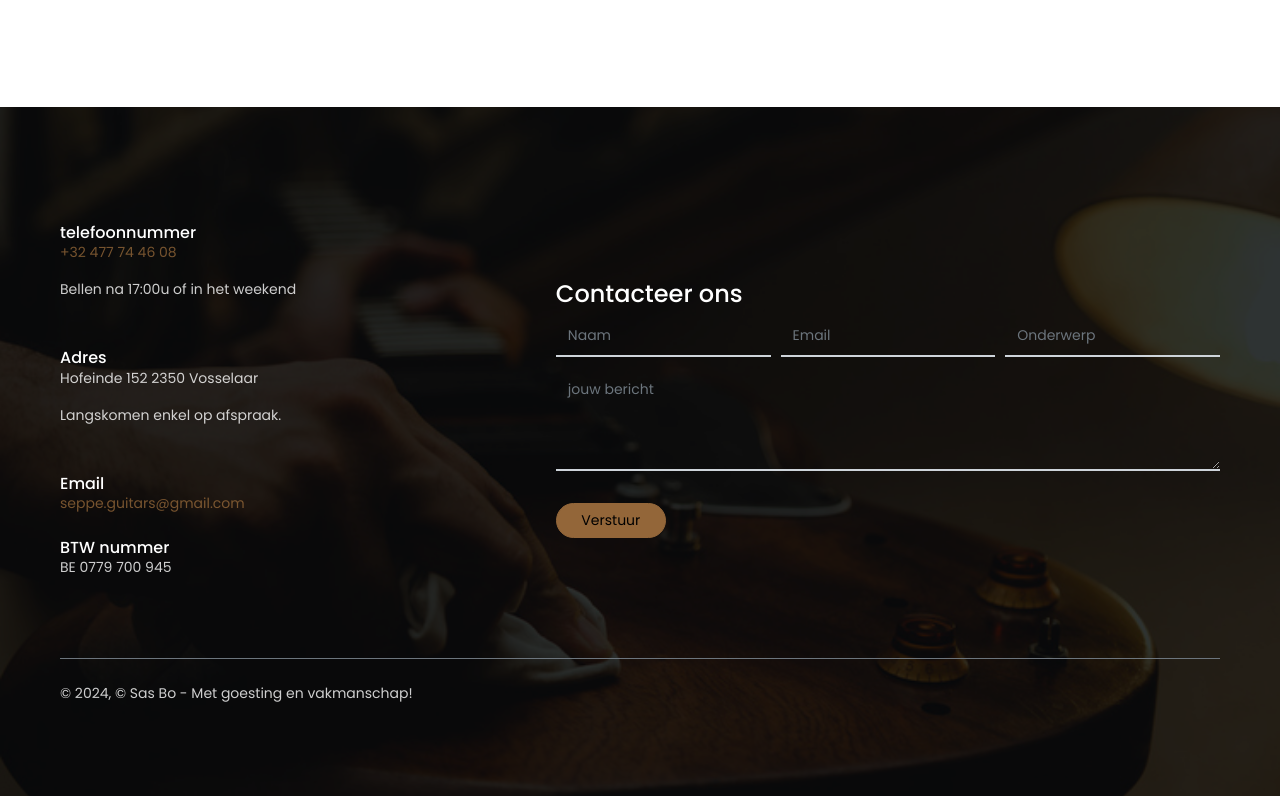
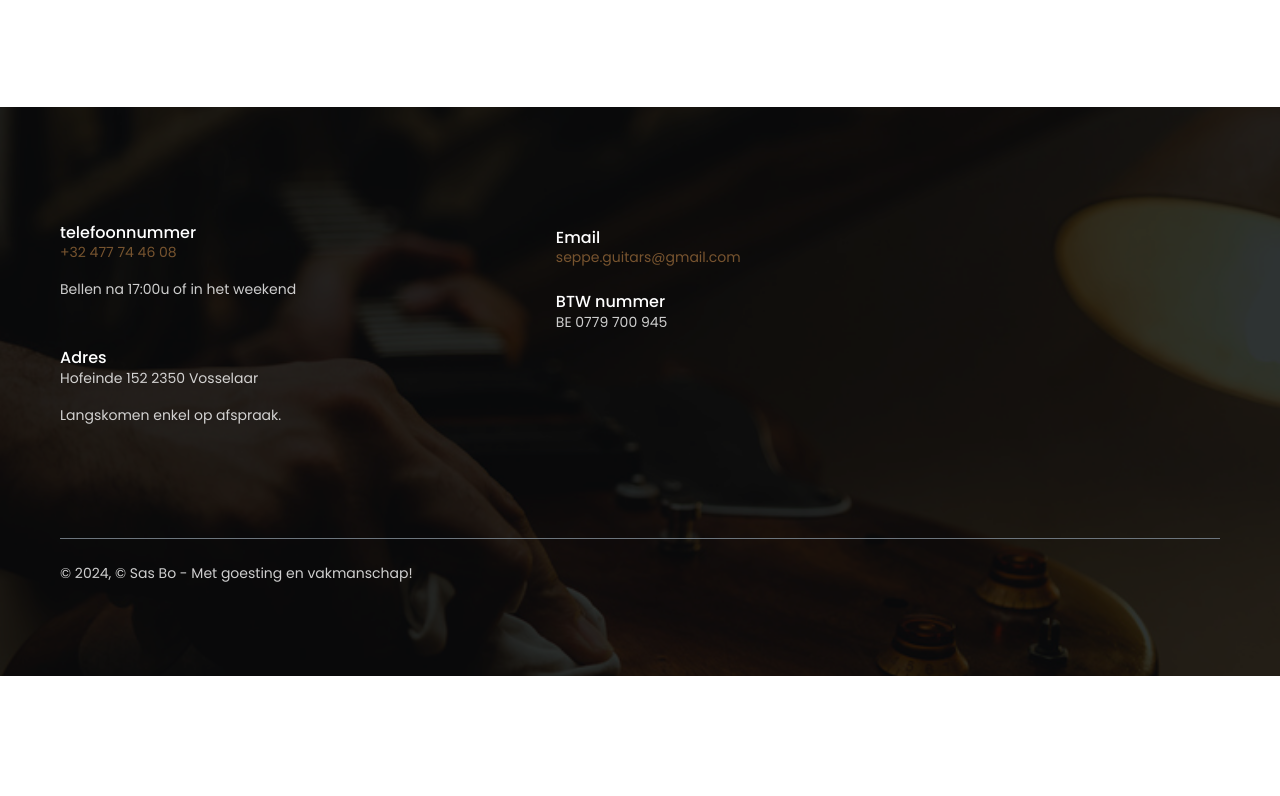
Before and after one commit to bootjesas/seppe, a website: page index.html in a window 1280 px wide. Shown: the part 3351-4147 px from the top of the page. After the commit the page ends 4027 px from the top, so only its background shows below. Drawn offline with Linux system fonts and the light colour scheme.

Commit message:
background

```diff
--- a/index.html
+++ b/index.html
@@ -339,36 +339,14 @@
                         2350 Vosselaar</p>
                        <p class="mb-5" > Langskomen enkel op afspraak.</p>
 
-                    <h6 class="mb-01">Email</h6>
+
+                </div>
+                <div class="col-md-5 my-3">
+                    <h6 class="mb-011">Email</h6>
                     <p class="mb-01"><a href="mailto:seppe.guitars@gmail.com?subject=Vraag%20voor%20meer%20info">seppe.guitars@gmail.com</a></p><br>
-
-
                     <h6 class="mb-01">BTW nummer</h6>
                     <p class="mb-01">BE 0779 700 945</p>
                     <p></p>
-                </div>
-                <div class="col-md-7">
-                    <form action="/verwerk.php" method="POST">
-                        <h4 class="mb-4">Contacteer ons</h4>
-                        <div class="form-row">
-                            <div class="form-group col-sm-4">
-                                <input type="text" class="form-control text-white rounded-0 bg-transparent" name="name" placeholder="Naam">
-                            </div>
-                            <div class="form-group col-sm-4">
-                                <input type="email" class="form-control text-white rounded-0 bg-transparent" name="Email" placeholder="Email">
-                            </div>
-                            <div class="form-group col-sm-4">
-                                <input type="text" class="form-control text-white rounded-0 bg-transparent" name="subject" placeholder="Onderwerp">
-                            </div>
-                            <div class="form-group col-12">
-                                <textarea name="message" id="" cols="30" rows="4" class="form-control text-white rounded-0 bg-transparent" placeholder="jouw bericht"></textarea>
-
-                            </div>
-                            <div class="form-group col-12 mb-0">
-                                <button type="submit" class="btn btn-primary rounded w-md mt-3">Verstuur</button>
-                            </div>
-                        </div>
-                    </form>
                 </div>
             </div>
             <!-- Page Footer -->
@@ -378,7 +356,6 @@
             <!-- End of Page Footer -->
         </div>
     </section>
-
 	<!-- core  -->
     <script src="/public_html/assets/vendors/jquery/jquery-3.4.1.js"></script>
     <script src="/public_html/assets/vendors/bootstrap/bootstrap.bundle.js"></script>
```
Also changed, not shown: aanbod.html (+4 -26 lines), public_html/assets/css/leadmark.css.
